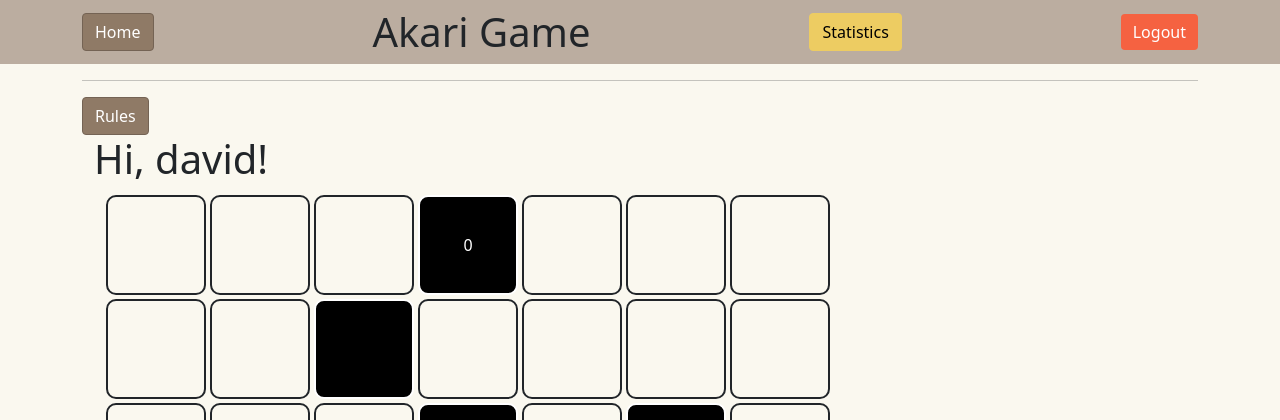
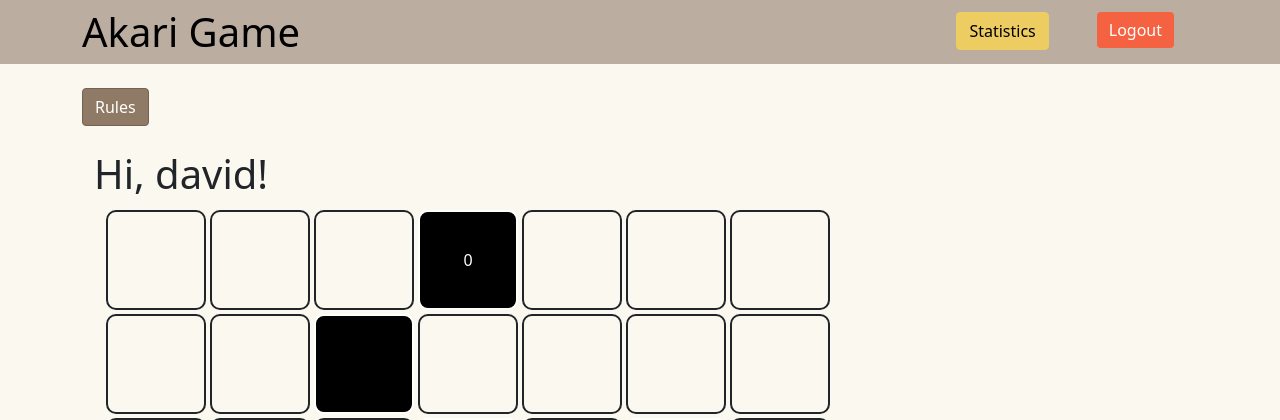
Before and after one commit to CodeWithTheDoctor/cits3403-project, a Flask app: page / in a window 1280 px wide. Shown: the top 420 px of the page. Run offline with Flask 2, Linux system fonts and the light colour scheme; a user stored in the database is signed in; parts of the project's set-up code (start-up, migrations or seed data) failed here and were passed over.

Commit message:
- Got rid of "Home" button from navbar - Redid the navbar styling   - Made the navbar responsive

```diff
--- a/app/static/style.css
+++ b/app/static/style.css
@@ -11,6 +11,21 @@ body {
   background-color: #bbada0;
 }
 
+.navbar-brand {
+  color: black;
+}
+
+.navbar-brand {
+  width: 100%;
+}
+.navbar-nav {
+  width: 100%;
+}
+
+.nav-title {
+  color: #000000;
+  text-decoration: none;
+}
 /*
 * Buttons
 */
@@ -38,6 +53,11 @@ body {
 .btn-warning {
   background-color: #edcc62;
   border-color: #edcc62;
+}
+
+.btn-warning:hover {
+  background-color: #ac9549;
+  border-color: #ac9549;
 }
 
 
--- a/app/templates/base.html
+++ b/app/templates/base.html
@@ -7,7 +7,6 @@
         - Akari 3403</title>
     {% else %}
       <title>Akari Light Up Game</title>
-    </title>
     {% endif %}
 
     <!-- Bootstrap -->
@@ -19,25 +18,41 @@
 
   <body>
 
-  <nav class="navbar navbar-expand">
+    <nav class="navbar navbar-expand-lg">
       <div class="container">
-      <a class="nav-brand" href="{{url_for('index')}}">
-        <button type="button" class="btn btn-primary">Home</button>
+        <button class="navbar-toggler" type="button" data-bs-toggle="collapse" data-bs-target="#navbarSupportedContent" aria-controls="navbarSupportedContent" aria-expanded="false" aria-label="Toggle navigation">
+          <span class="navbar-toggler-icon">
+            <svg xmlns="http://www.w3.org/2000/svg" width="24" height="24" fill="currentColor" class="bi bi-list" viewbox="0 0 16 16">
+              <path fill-rule="evenodd" d="M2.5 12a.5.5 0 0 1 .5-.5h10a.5.5 0 0 1 0 1H3a.5.5 0 0 1-.5-.5zm0-4a.5.5 0 0 1 .5-.5h10a.5.5 0 0 1 0 1H3a.5.5 0 0 1-.5-.5zm0-4a.5.5 0 0 1 .5-.5h10a.5.5 0 0 1 0 1H3a.5.5 0 0 1-.5-.5z"/>
+            </svg>
+          </span>
+        </button>
+
+        <div class="collapse navbar-collapse" id="navbarSupportedContent">
+          <ul class="navbar-nav me-auto mb-2 mb-lg-0 d-flex justify-content-between">
+            <!-- Title -->
+            <a class="nav-title d-flex justify-content-center" href="{{url_for('index')}}">
+              <h1 class="nav col-12 col-md-auto mb-2 mb-md-0 justify-content-center">Akari Game</h1>
             </a>
+            {% if current_user.is_anonymous %}
 
-      <!-- Title -->
-      <h1 class="nav col-12 col-md-auto mb-2 justify-content-center mb-md-0">Akari Game</h1>
-
-      {% if current_user.is_anonymous %}
-        <a class="nav-item" href="{{url_for('login')}}">
+              <a class="nav-item mt-1" href="{{url_for('login')}}">
                 <button type="button" class="btn btn-primary">Login</button>
               </a>
             {% else %}
+              <div class="other-btns d-flex justify-content-between">
+                <li class="nav-item mx-4 mt-1">
                   <a class="nav-item btn btn-warning" href="{{url_for('statistics', username=current_user.username)}}">Statistics</a>
+                </li>
+
+                <li class="nav-item mx-4 mt-1">
                   <a class="nav-item btn btn-danger" href="{{url_for('logout')}}">Logout</a>
+                </li>
+              </div>
             {% endif %}
+          </ul>
         </div>
-    <hr/>
+      </div>
     </nav>
 
     <div class="container">
@@ -45,14 +60,13 @@
       {% if messages %}
         <div class="my-4">
           {% for message in messages %}
-          <div class="alert alert-info" role="alert">
+            <div class="alert alert-danger" role="alert">
               {{message}}
             </div>
           {% endfor %}
         </div>
       {% endif %}
       {% endwith %}
-    <hr/>
       {% block content %}{% endblock %}
     </div>
 
--- a/app/templates/index.html
+++ b/app/templates/index.html
@@ -2,7 +2,7 @@
 
 {% block content %}
   <!-- Button trigger modal -->
-  <div class="d-flex align-items-center col-md-3 mb-2 mb-md-0 text-dark text-decoration-none">
+  <div class="d-flex align-items-center col-md-3 mb-2 mb-md-4 mt-4 text-dark text-decoration-none">
     <button type="button" class="btn btn-primary" data-bs-toggle="modal" data-bs-target="#exampleModal">
       Rules
     </button>
--- a/app/templates/login.html
+++ b/app/templates/login.html
@@ -1,5 +1,7 @@
 {% extends "base.html" %}
 {% block content %}
+
+  <hr/>
   <h1>Sign In</h1>
 
   <form action="" method="post" novalidate="novalidate">
--- a/app/templates/register.html
+++ b/app/templates/register.html
@@ -1,5 +1,7 @@
 {% extends "base.html" %}
 {% block content %}
+
+  <hr/>
   <h1>Register</h1>
   <form action="" method="post">
     {{ form.hidden_tag() }}
```
Also changed, not shown: app.db. Lines whose indentation alone changed are shown as unchanged.
